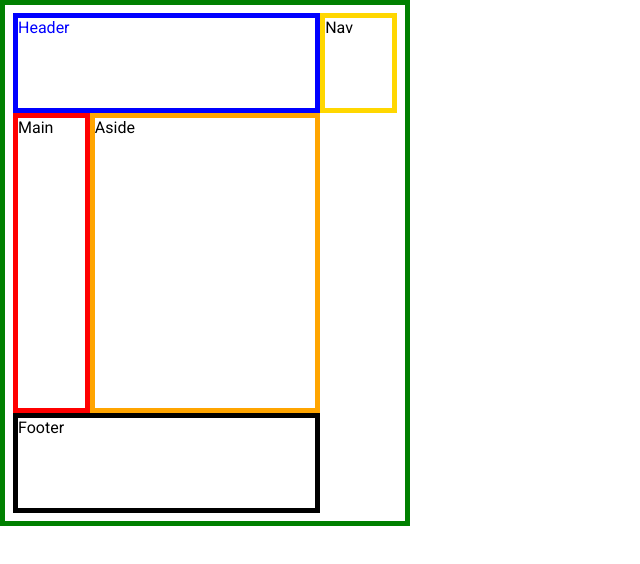
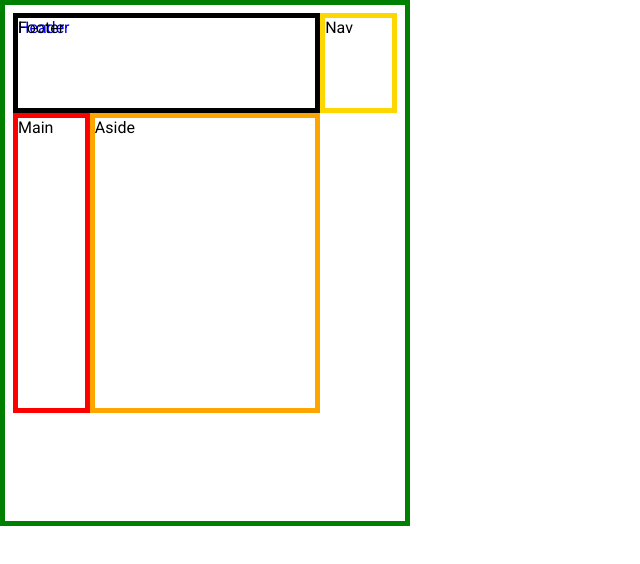
Before and after one commit to hobbi-fun/pet, a plain HTML site: page index.html in a window 1280 px wide. Shown: the whole page, without its empty margins (0-640 px from the left). Drawn offline with Linux system fonts and the light colour scheme.

Commit message:
Update style.css

```diff
--- a/style.css
+++ b/style.css
@@ -16,6 +16,7 @@
 .header {
   border: solid 5px blue;
   color: blue;
+  grid-row: 1;
   grid-column: 1 / 3;
 }
 
@@ -34,4 +35,5 @@
 .footer {
   border: solid 5px black;
   grid-column: 1 / 3;
+  grid-row: 1;
 }
```
